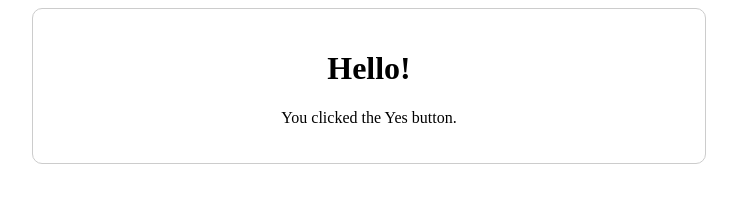
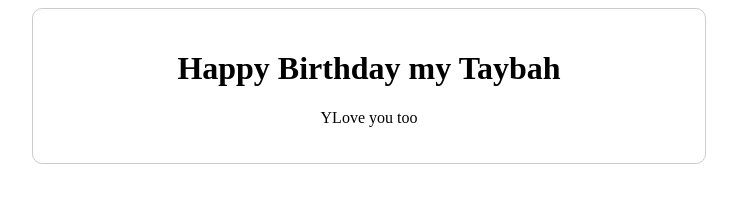
Before and after one commit to Allsides-US/Allsides-US.github.io, a plain HTML site: page yes.html in a window 1280 px wide. Shown: the whole page, without its empty margins (271-1008 px from the left). Drawn offline with Linux system fonts and the light colour scheme.

Commit message:
Update yes.html

```diff
--- a/yes.html
+++ b/yes.html
@@ -18,8 +18,8 @@
 <body>
 
     <div class="container">
-        <h1>Hello!</h1>
-        <p>You clicked the Yes button.</p>
+        <h1>Happy Birthday my Taybah</h1>
+        <p>YLove you too</p>
     </div>
 
 </body>
```
